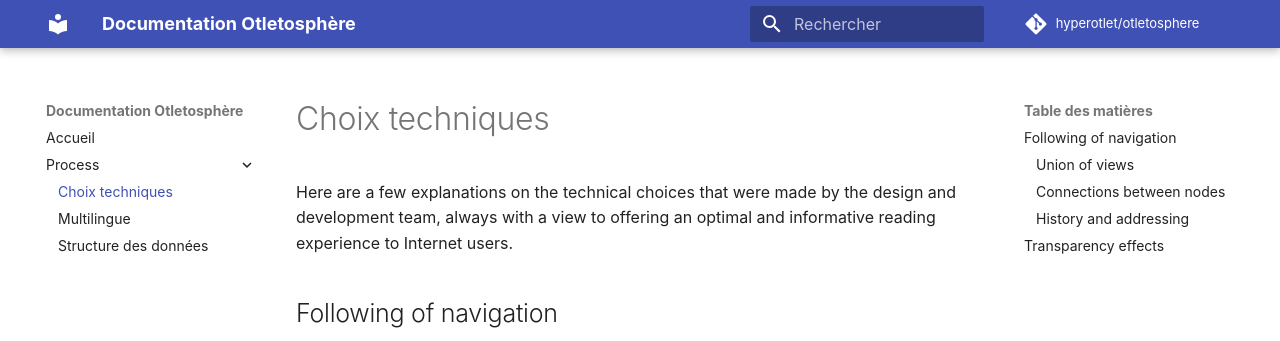
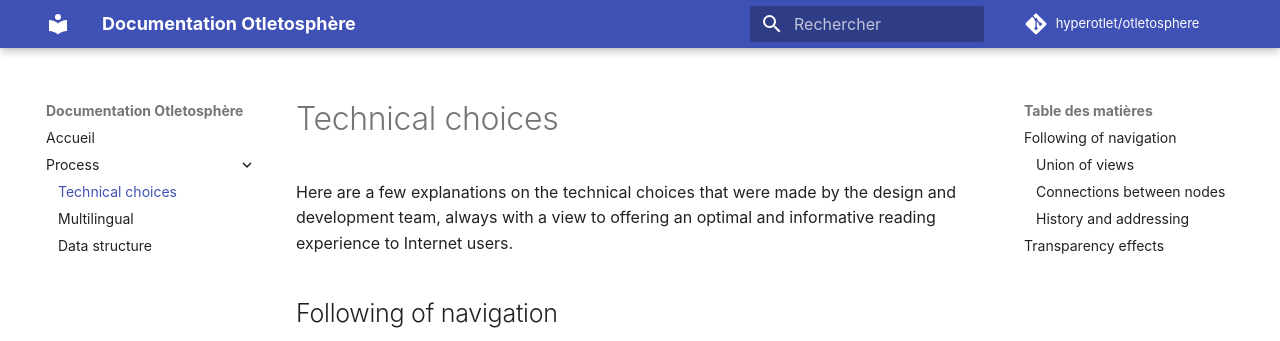
Before and after one commit to graphlab-fr/opensphere-web-app, an MkDocs documentation site: the page built from doc/en/docs/process/technical-choices.md, in a window 1280 px wide and 900 px high. Shown: the top 341 px of the window. Built offline with MkDocs 1.6.1 and Material for MkDocs 9.7.7, drawn with Linux system fonts in a browser that asks for light colours; comment, search, counter and statistics services are not loaded.

Commit message:
[edit] readme fusion

```diff
--- a/doc/en/mkdocs.yml
+++ b/doc/en/mkdocs.yml
@@ -11,9 +11,9 @@
 nav:
   - Accueil: index.md
   - Process:
-    - Choix techniques: process/technical-choices.md
-    - Multilingue: process/multilingual.md
-    - Structure des données: process/data-structure.md
+    - Technical choices: process/technical-choices.md
+    - Multilingual: process/multilingual.md
+    - Data structure: process/data-structure.md
 
 # Theme configuration
 theme:
```
Also changed, not shown: README.md, doc/README.md (deleted).
